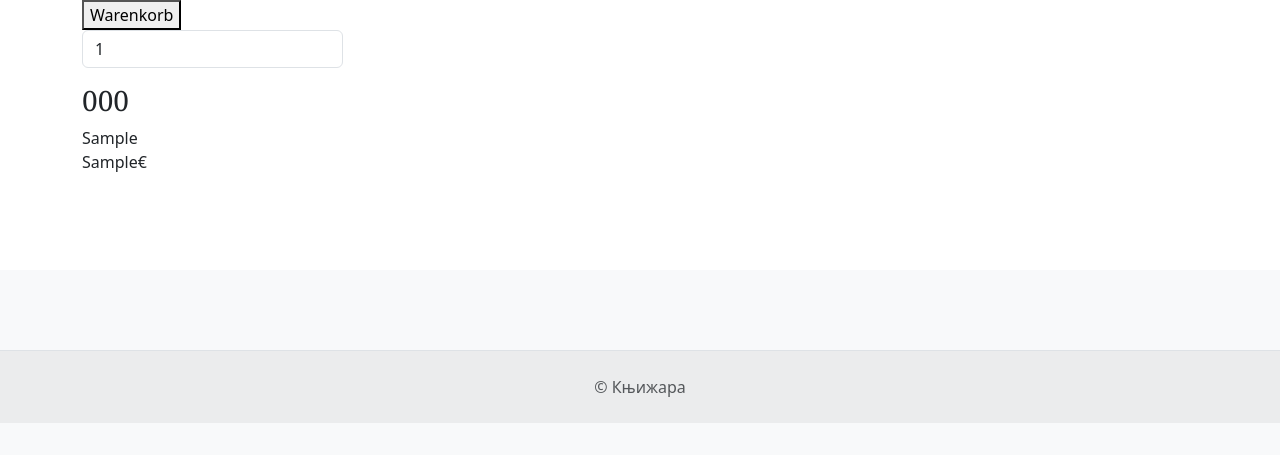
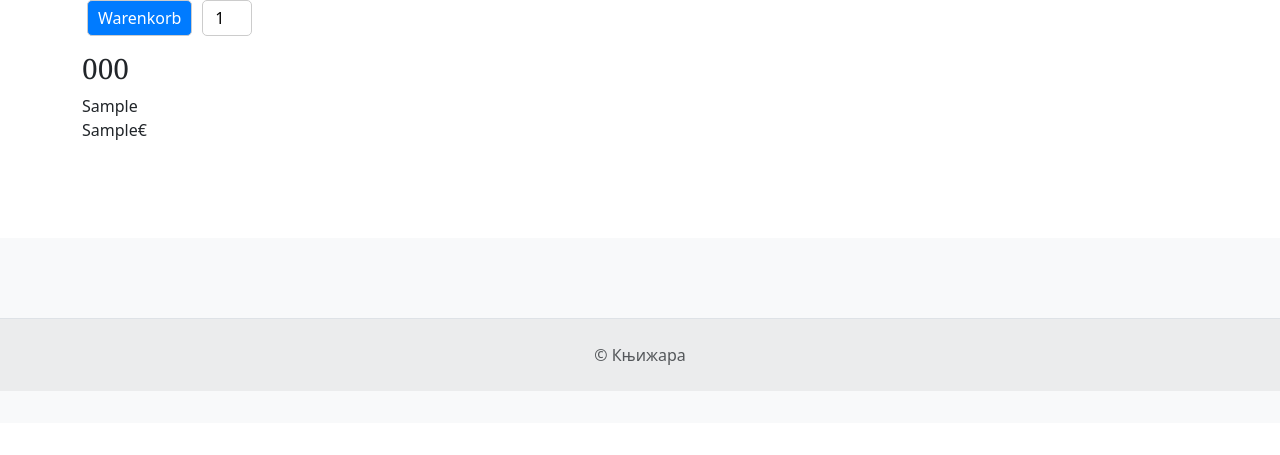
Before and after one commit to As-Itachi/projekt, a PHP site: page /hauptseite.php in a window 1280 px wide. Shown: the part 1398-1853 px from the top of the page. After the commit the page ends 1789 px from the top, so only its background shows below. Run offline with PHP 8.4, Linux system fonts and the light colour scheme; tables that the repository leaves empty or names only in its code hold one stand-in row (values such as "Sample post"); data that the repository does not hold is empty; a stand-in replaces the project's code that opens the database connection.

Commit message:
css verändert für die knöpfe

```diff
--- a/hauptseite.php
+++ b/hauptseite.php
@@ -115,11 +115,16 @@ include_once("navbar/navbar.php");
                                         <div class="product-item">
                                             <figure class="product-style">
                                                 <img src="bilder/<?php echo $book['idBuecher'] ?>.jpg" alt="book" class="product-item">
+
                                                 <form method="post">
                                                     <input type="hidden" name="product_id" value="<?php echo $book['idBuecher'] ?>">
-                                                    <button type="submit" name="add_to_cart" class="add-to-cart">Warenkorb</button>
-                                                    <input type="number" name="quantity" id="quantity" class="form-control" value="1" min="1" max="10">
+                                                    <div class="buttons">
+                                                        <button type="submit" name="add_to_cart" class="add-to-cart">Warenkorb</button>
+                                                        <input type="number" name="menge" class="menge" min="1" max="10" value="1">
+                                                    </div>
                                                 </form>
+
+
                                             </figure>
                                             <figcaption>
                                                 <h3><?php echo $book['titel'] ?></h3>
--- a/style.css
+++ b/style.css
@@ -320,3 +320,25 @@ body[data-bs-spy="scroll"] > .container {
   background-repeat: no-repeat;
   transition: all .3s ease-out;
 }
+
+.buttons {
+  display: flex;
+}
+
+.buttons button,
+.buttons .menge {
+  margin: 0 5px;
+  padding: 5px 10px;
+  border: 1px solid #ccc;
+  border-radius: 5px;
+}
+
+.buttons button {
+  background-color: #007bff;
+  color: #fff;
+}
+
+.buttons .menge {
+  width: 50px;
+  text-align: center;
+}
```
